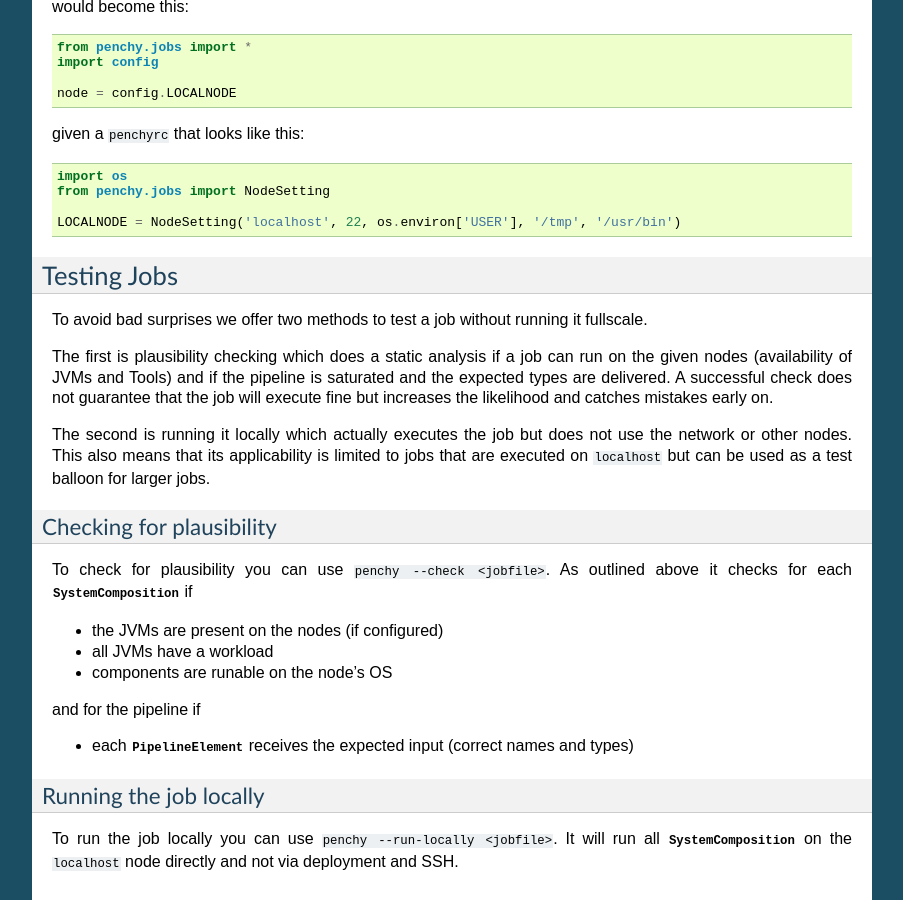
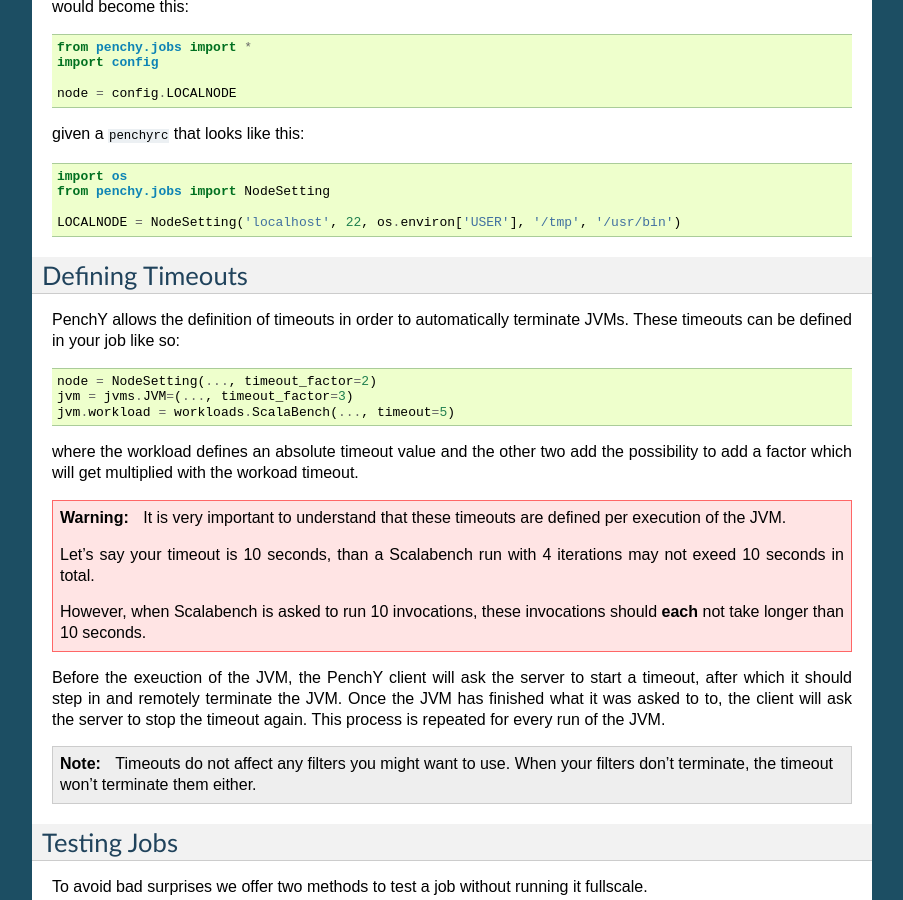
Before and after one commit to fhirschmann/penchy, a Sphinx documentation site: the page built from docs/job.rst, in a window 1280 px wide and 900 px high, scrolled down 5471 px. Shown: the whole window, without its empty margins (198-1101 px from the left). Built offline with Sphinx 7.4.7, drawn with Linux system fonts in a browser that asks for light colours; formulas are drawn with MathJax 3.

Commit message:
documented timeouts

```diff
--- a/docs/job.rst
+++ b/docs/job.rst
@@ -292,6 +292,43 @@ given a :file:`penchyrc` that looks like this::
 
   LOCALNODE = NodeSetting('localhost', 22, os.environ['USER'], '/tmp', '/usr/bin')
 
+Defining Timeouts
+=================
+
+PenchY allows the definition of timeouts in order to automatically
+terminate JVMs. These timeouts can be defined in your job like so::
+
+    node = NodeSetting(..., timeout_factor=2)
+    jvm = jvms.JVM=(..., timeout_factor=3)
+    jvm.workload = workloads.ScalaBench(..., timeout=5)
+
+where the workload defines an absolute timeout value and the other
+two add the possibility to add a factor which will get multiplied
+with the workoad timeout.
+
+.. warning::
+
+    It is very important to understand that these timeouts are defined
+    per execution of the JVM.
+
+    Let's say your timeout is 10 seconds, than a Scalabench run with
+    4 iterations may not exeed 10 seconds in total.
+
+    However, when Scalabench is asked to run 10 invocations, these
+    invocations should **each** not take longer than 10 seconds.
+
+Before the exeuction of the JVM, the PenchY client will ask the server
+to start a timeout, after which it should step in and remotely terminate
+the JVM. Once the JVM has finished what it was asked to to, the client
+will ask the server to stop the timeout again. This process is repeated
+for every run of the JVM.
+
+.. note::
+
+    Timeouts do not affect any filters you might want to use. When
+    your filters don't terminate, the timeout won't terminate them
+    either.
+
 Testing Jobs
 ============
 
```
